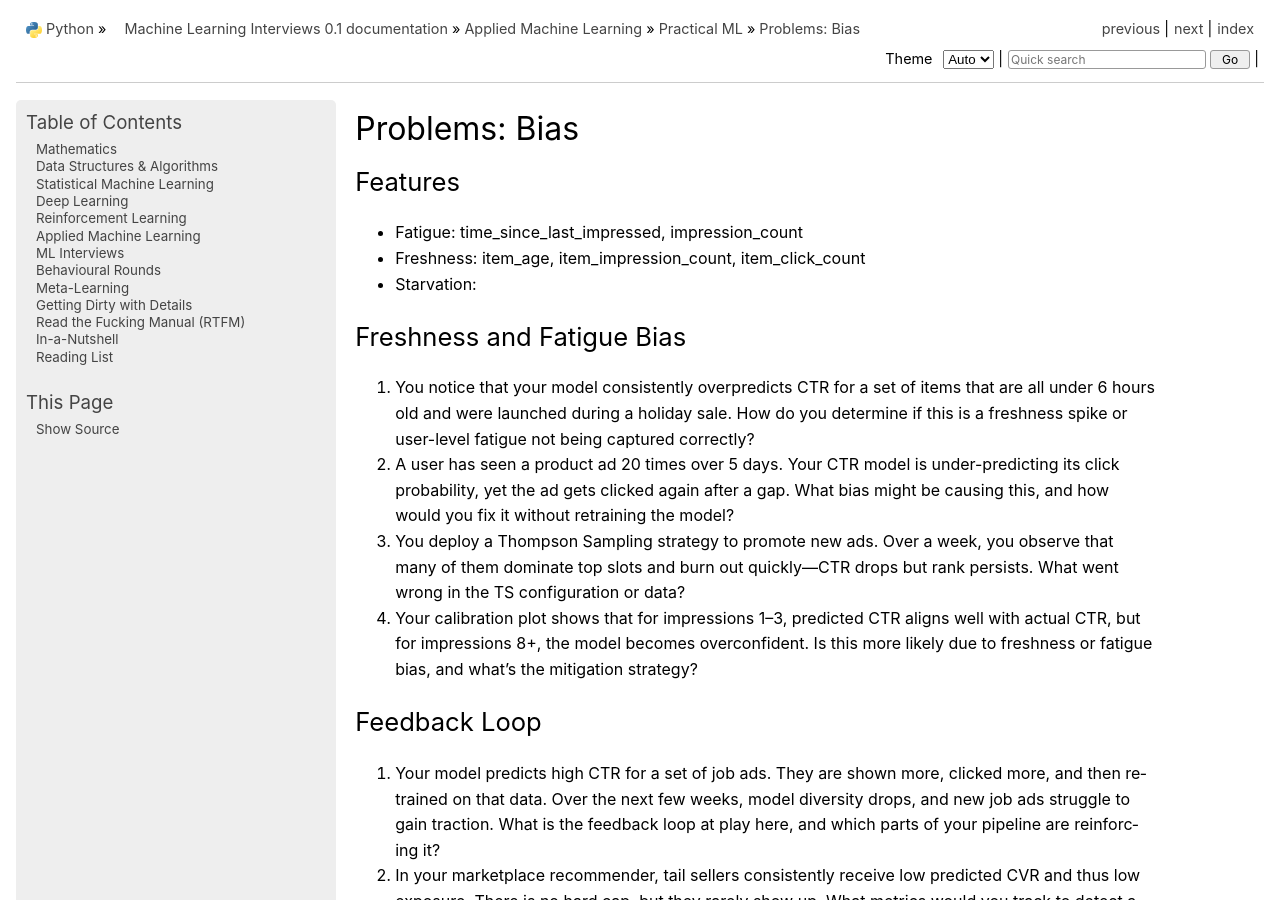
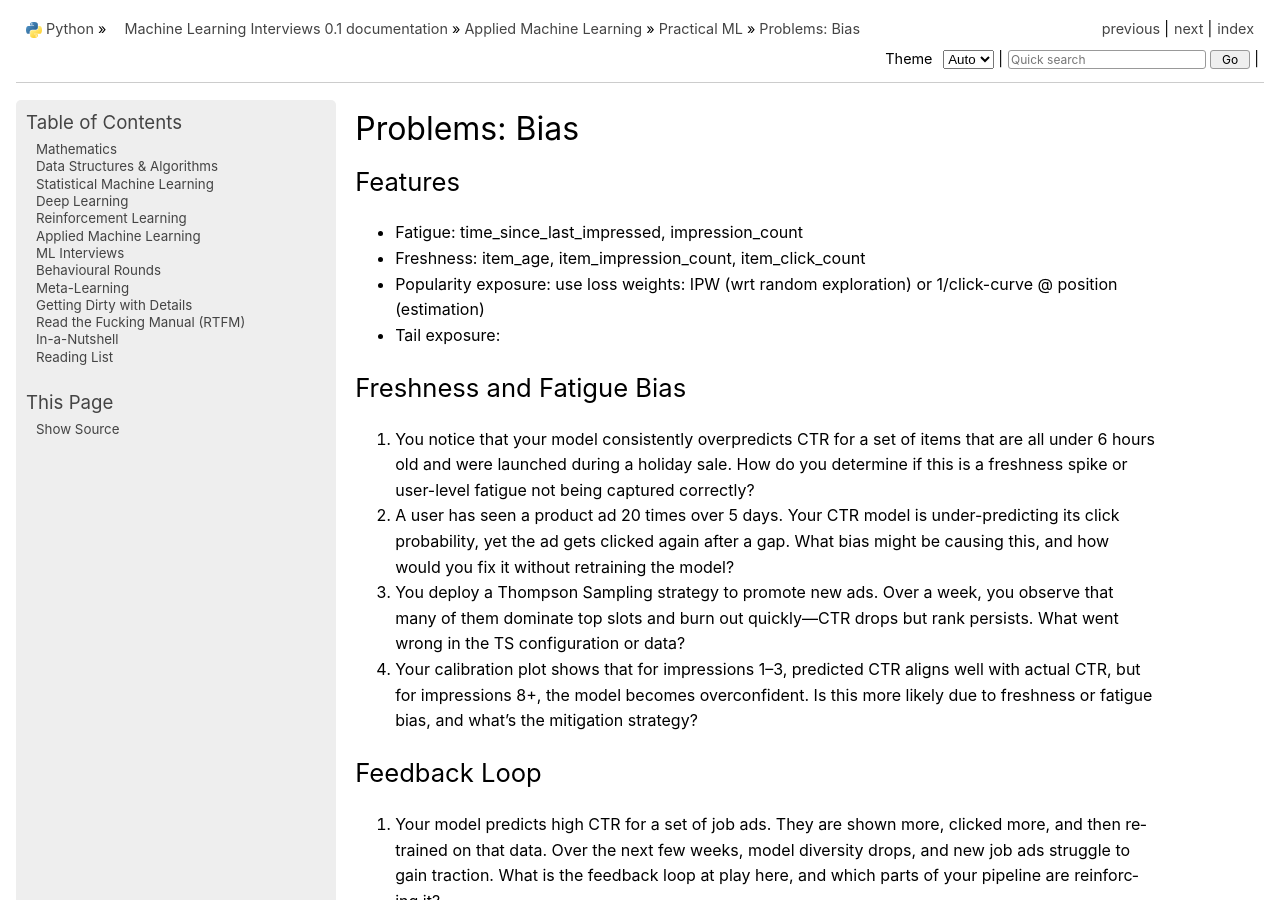
Before and after one commit to uselesstechjunks/leetcode, a Sphinx documentation site: the page built from docs/source/applied/practical/prob_bias.rst, in a window 1280 px wide and 900 px high. Built offline with Sphinx 7.4.7, drawn with Linux system fonts in a browser that asks for light colours; pages that are not in the unit, such as notebooks, are missing from menus.

Commit message:
Update prob_bias.rst

```diff
--- a/docs/source/applied/practical/prob_bias.rst
+++ b/docs/source/applied/practical/prob_bias.rst
@@ -6,7 +6,8 @@ Features
 *****************************************************************************
 - Fatigue: time_since_last_impressed, impression_count
 - Freshness: item_age, item_impression_count, item_click_count
-- Starvation:
+- Popularity exposure: use loss weights: IPW (wrt random exploration) or 1/click-curve @ position (estimation)
+- Tail exposure:
 
 *****************************************************************************
 Freshness and Fatigue Bias
```
